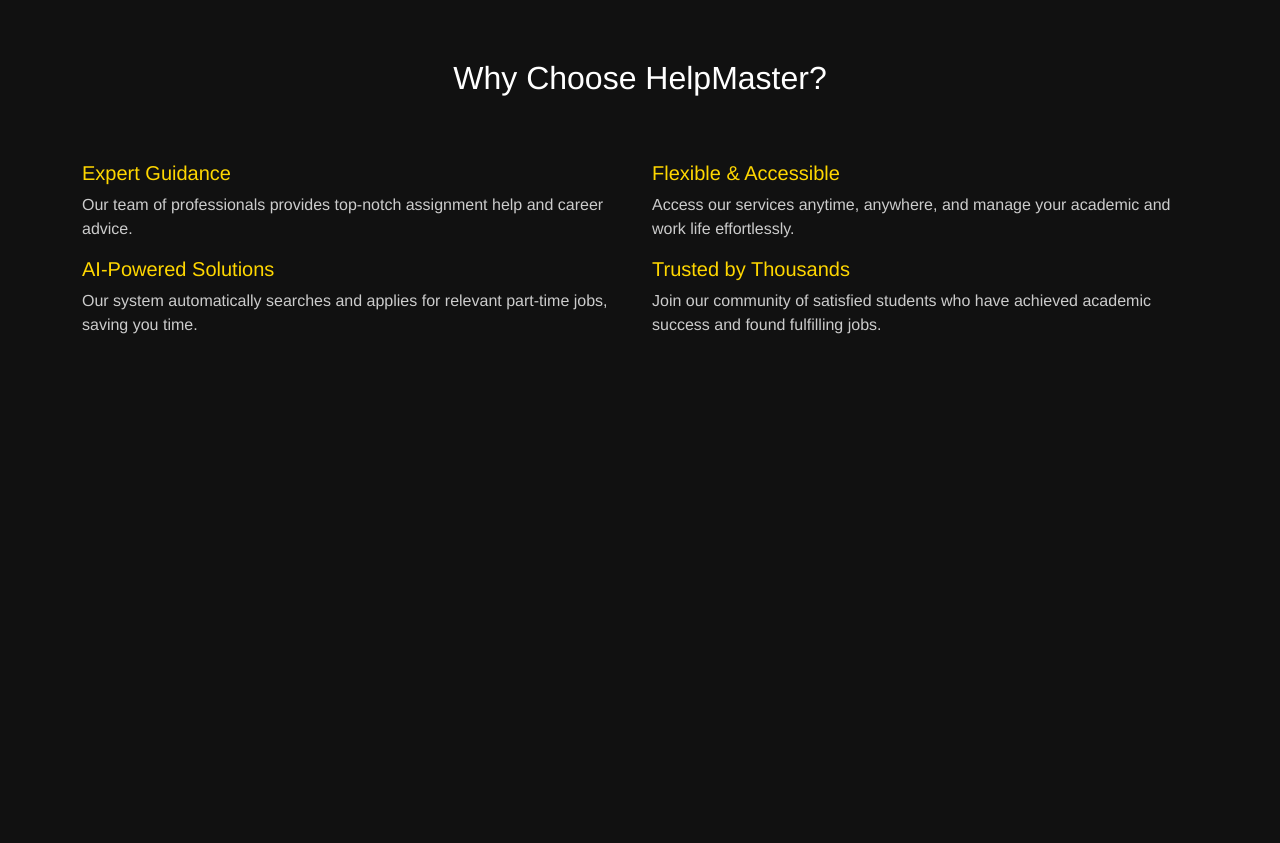
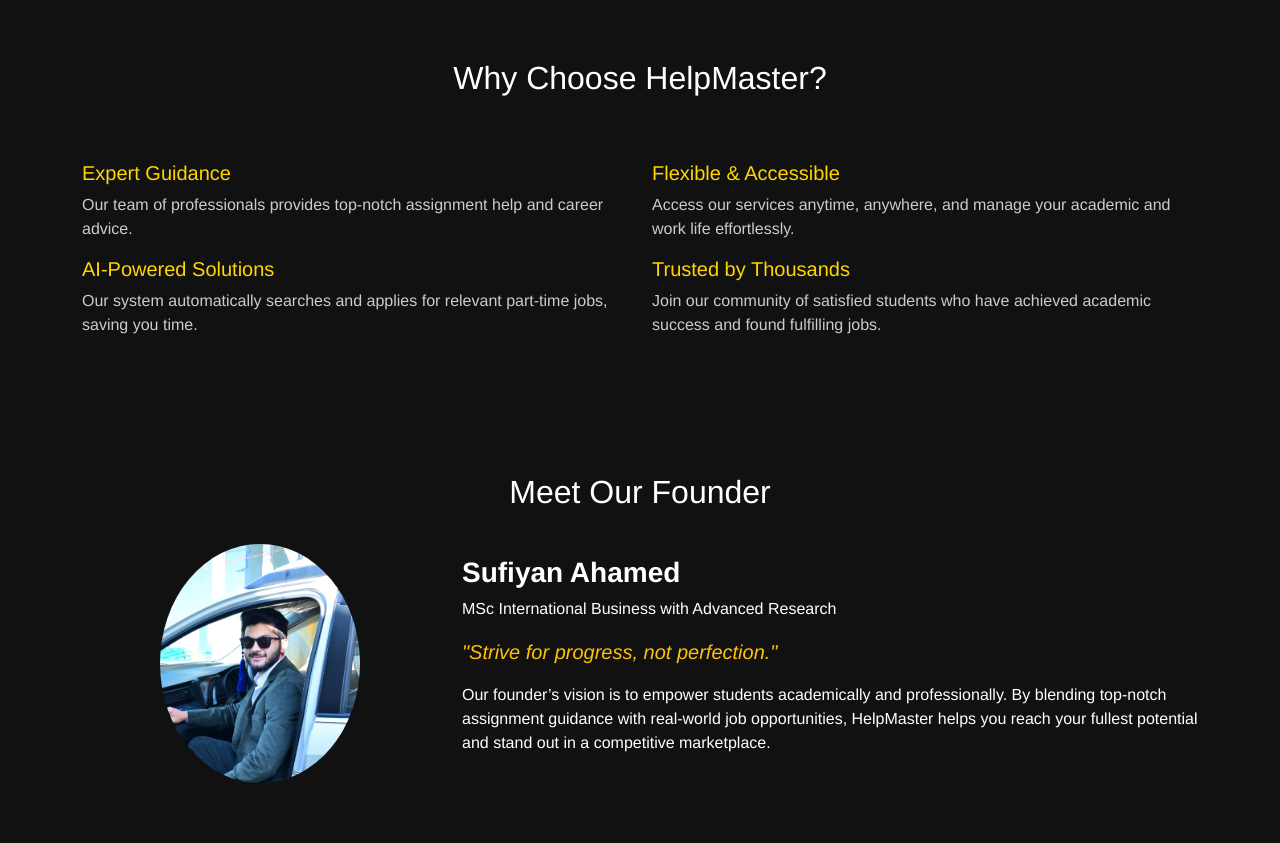
Before and after one commit to arabmistcoffeegenie/helpmaster088, a Django app: page / in a window 1280 px wide. Shown: the part 1552-2395 px from the top of the page. Before the commit the page ends 1886 px from the top, so only its background shows below. Run offline with Django 5.2, Linux system fonts and the light colour scheme.

Commit message:
Update base.html and home.html with founder section and design tweaks

```diff
--- a/templates/home.html
+++ b/templates/home.html
@@ -136,6 +136,28 @@
     color: #ccc;
   }
 
+  /* Founder Section */
+  .founder-section {
+    background-color: #111;
+    padding: 60px 0;
+  }
+  .founder-section h2 {
+    color: #fff;
+    margin-bottom: 2rem;
+    text-align: center;
+  }
+  .founder-section .founder-img {
+    max-width: 200px;
+  }
+  .founder-section .founder-name {
+    font-weight: bold;
+    color: #fff;
+  }
+  .founder-section blockquote {
+    font-style: italic;
+    color: #ffc107;
+  }
+
   /* Hover effect on general buttons */
   .hover-effect:hover {
     filter: brightness(1.2);
@@ -224,4 +246,31 @@
     </div>
   </div>
 </div>
+
+<!-- Founder Section -->
+<div class="founder-section section">
+  <div class="container">
+    <h2>Meet Our Founder</h2>
+    <div class="row align-items-center">
+      <div class="col-md-4 text-center mb-4 mb-md-0">
+        <!-- Round image of founder -->
+        <img src="{% static 'images/founder.JPG' %}"
+             alt="Founder Image"
+             class="img-fluid founder-img rounded-circle">
+      </div>
+      <div class="col-md-8">
+        <h3 class="founder-name">Sufiyan Ahamed</h3>
+        <p>MSc International Business with Advanced Research</p>
+        <blockquote class="blockquote">
+          <p class="mb-0">"Strive for progress, not perfection."</p>
+        </blockquote>
+        <p>
+          Our founder’s vision is to empower students academically and professionally.
+          By blending top-notch assignment guidance with real-world job opportunities,
+          HelpMaster helps you reach your fullest potential and stand out in a competitive marketplace.
+        </p>
+      </div>
+    </div>
+  </div>
+</div>
 {% endblock %}
```
Also changed, not shown: templates/templates/home.html (+65 -12 lines), templates/base.html (line endings or trailing spaces), 2 other files.
